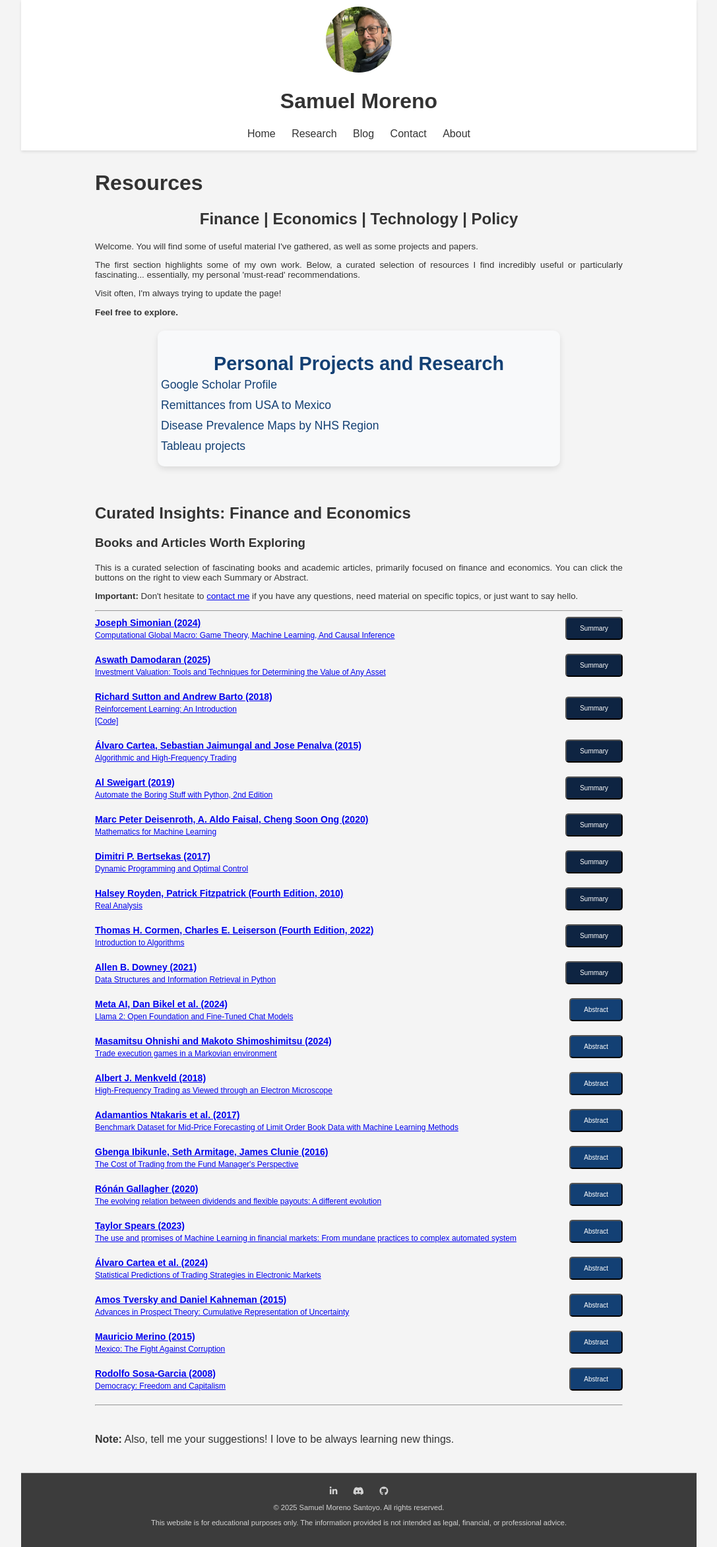
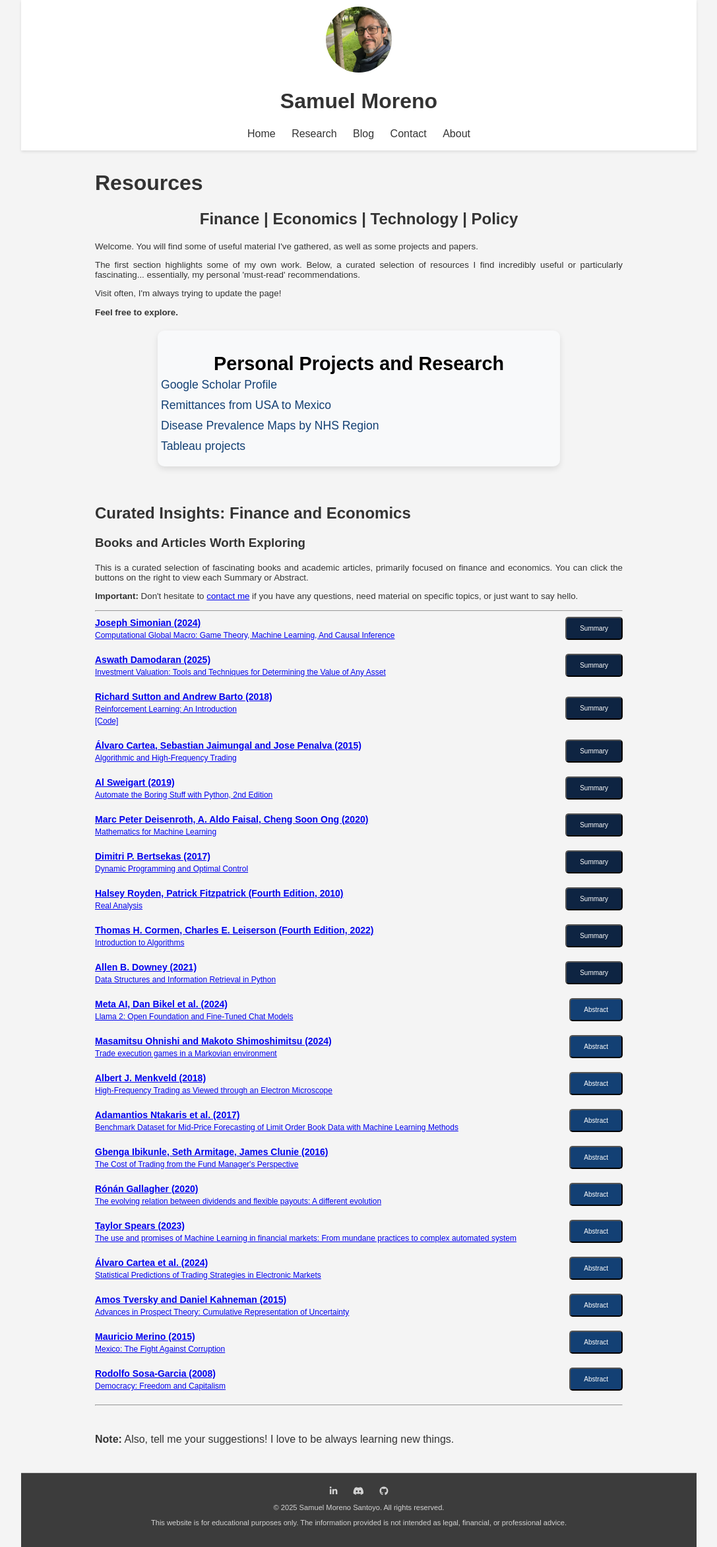
Before and after one commit to GregSom-MSc/GregSom-MSc.github.io, a Jekyll site: the page built from research.html, in a window 1280 px wide. Shown: the whole page at 66% size, without its empty margins (96-1183 px from the left). Built offline with Jekyll 4.4.1, drawn with Linux system fonts in a browser that asks for light colours.

Commit message:
Update style.css

```diff
--- a/assets/css/style.css
+++ b/assets/css/style.css
@@ -118,7 +118,7 @@ main {
 
 .section-title {
     font-size: 1.8em;
-    color: #134074; /* Accent color */
+    color: black; /* Accent color */
     font-weight: bold;
     margin-bottom: 5px;
     text-align: center; /* Center title */
```
